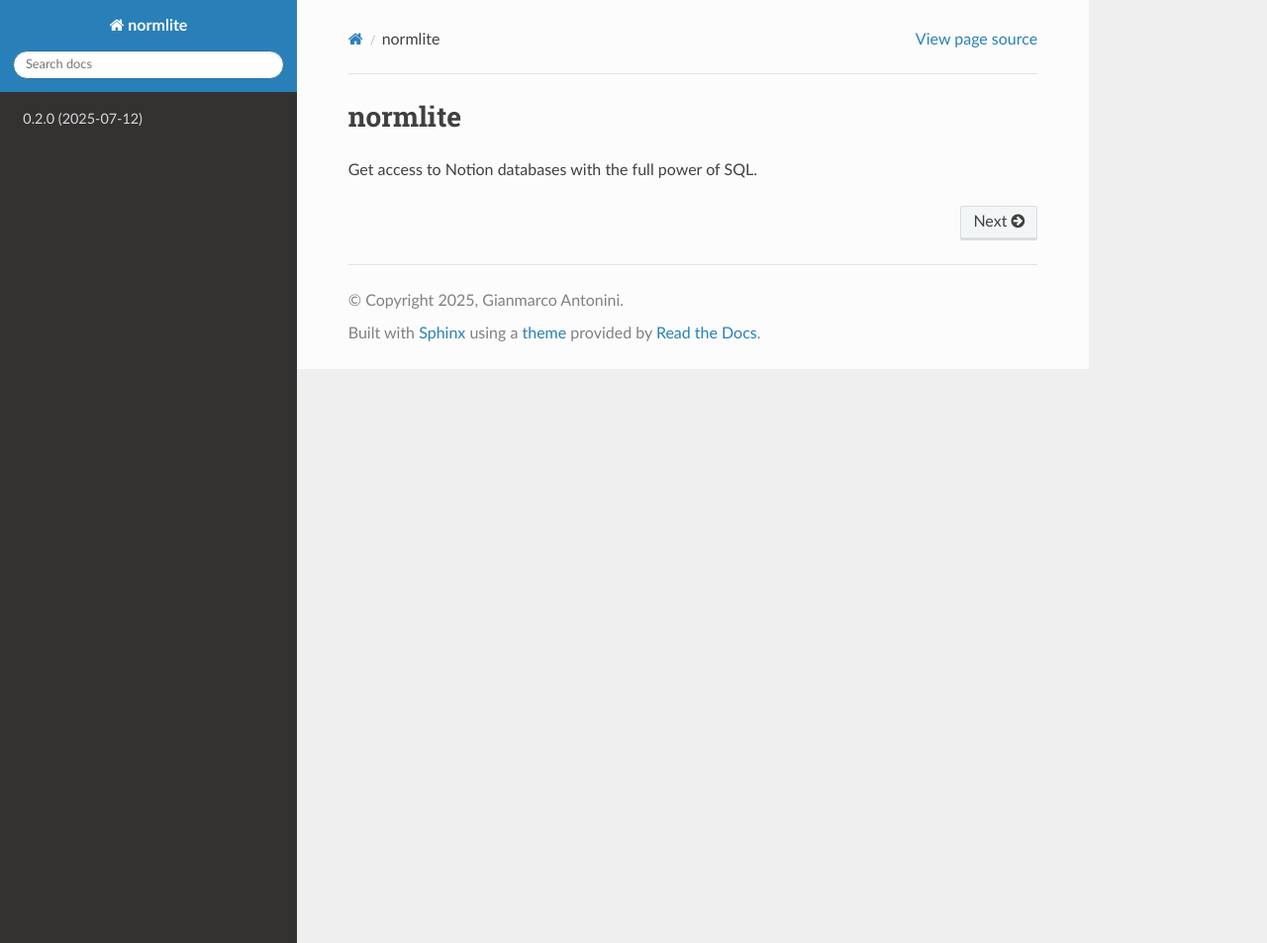
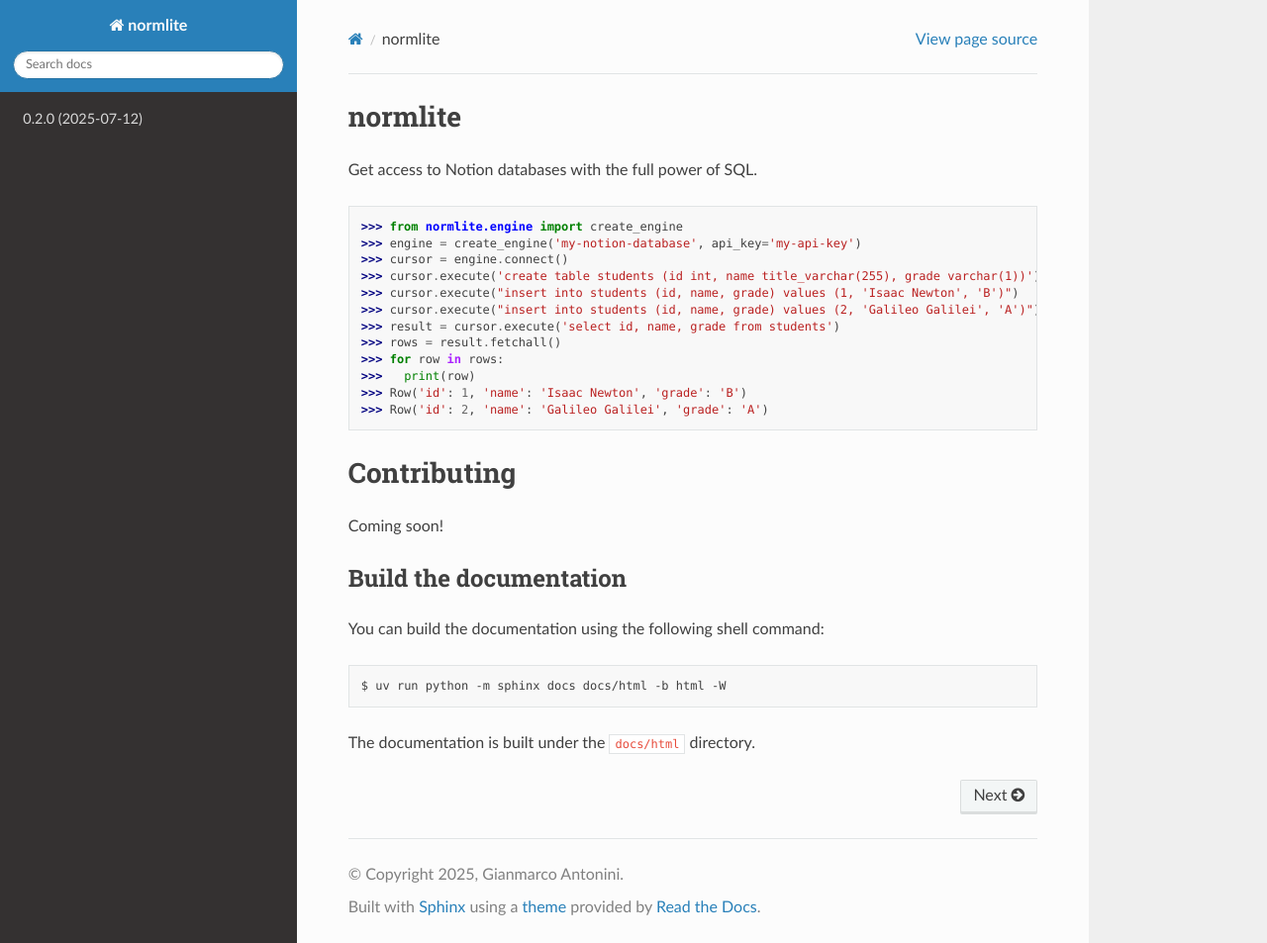
Before and after one commit to giant0791/normlite, a Sphinx documentation site: the page built from docs/index.md, in a window 1280 px wide and 953 px high. Shown: the whole window at 99% size. Built offline with Sphinx 7.4.7 and the Read the Docs theme 3.1.0, drawn with Linux system fonts in a browser that asks for light colours; pages that are not in the unit, such as notebooks, are missing from menus.

Commit message:
docs: Add usage example to README.md file

````diff
--- a/README.md
+++ b/README.md
@@ -1,2 +1,25 @@
 # normlite
 Get access to Notion databases with the full power of SQL.
+```python
+>>> from normlite.engine import create_engine
+>>> engine = create_engine('my-notion-database', api_key='my-api-key')
+>>> cursor = engine.connect()
+>>> cursor.execute('create table students (id int, name title_varchar(255), grade varchar(1))')
+>>> cursor.execute("insert into students (id, name, grade) values (1, 'Isaac Newton', 'B')")
+>>> cursor.execute("insert into students (id, name, grade) values (2, 'Galileo Galilei', 'A')")
+>>> result = cursor.execute('select id, name, grade from students')
+>>> rows = result.fetchall()
+>>> for row in rows:
+>>>   print(row)
+>>> Row('id': 1, 'name': 'Isaac Newton', 'grade': 'B')
+>>> Row('id': 2, 'name': 'Galileo Galilei', 'grade': 'A')
+```
+# Contributing
+Coming soon!
+
+## Build the documentation
+You can build the documentation using the following shell command:
+```bash
+$ uv run python -m sphinx docs docs/html -b html -W
+```
+The documentation is built under the `docs/html` directory.
````
Also changed, not shown: docs/html/index.html (+26 -0 lines), docs/html/searchindex.js, 2 other files.
